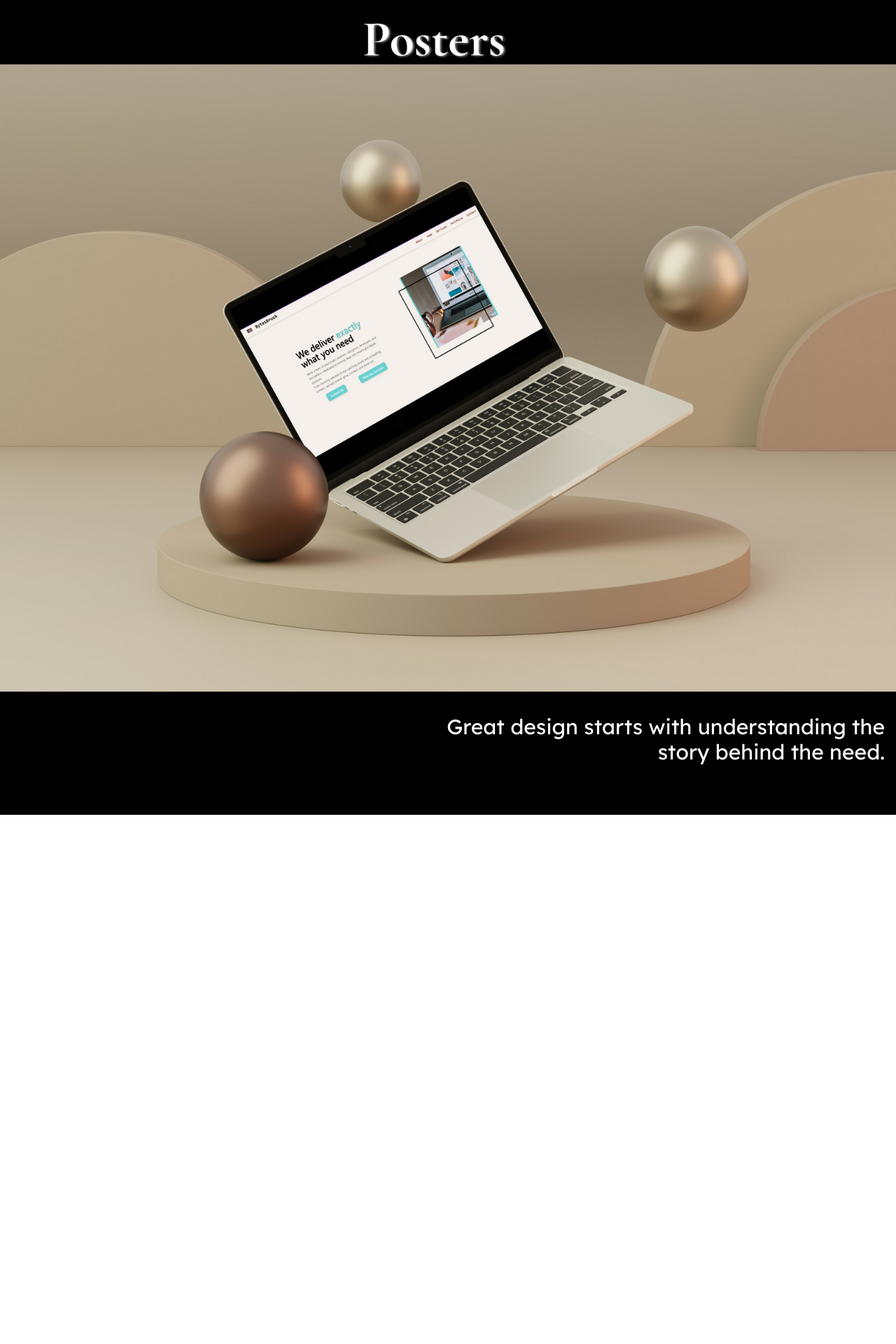
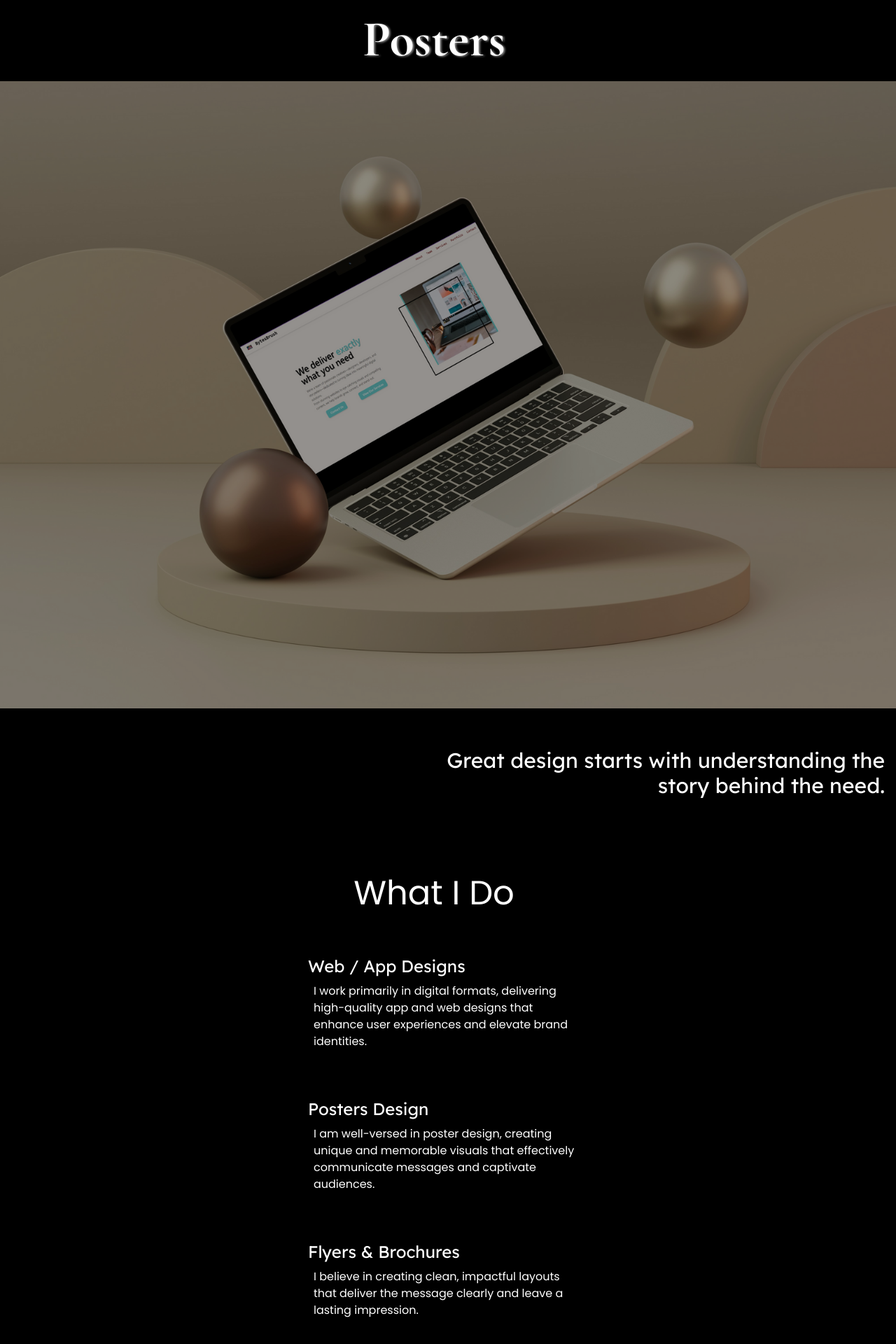
Before and after one commit to HaswanthTamil/arthi-portfolio, a Next.js app: page / in a window 1280 px wide. Shown: the part 2429-4349 px from the top of the page at 70% size. Before the commit the page ends 3593 px from the top, so only its background shows below. Built offline with nearby package versions, Linux system fonts and the light colour scheme; a web font is replaced by a local one.

Commit message:
Create Services section

```diff
--- a/src/app/page.tsx
+++ b/src/app/page.tsx
@@ -2,6 +2,7 @@ import Hero from "@/components/Hero"
 import Philosophy from "@/components/Philosophy"
 import Posters from "@/components/Posters"
 import Posts from "@/components/Posts"
+import Services from "@/components/Services"
 import Works from "@/components/Works"
 
 export default function Home() {
@@ -23,6 +24,9 @@ export default function Home() {
         <section id="posters">
           <Posters />
         </section>
+        <section id="services">
+          <Services />
+        </section>
       </main>
     </>
   )
--- a/src/components/Posters.tsx
+++ b/src/components/Posters.tsx
@@ -10,13 +10,13 @@ const Posters = () => {
         <h3 className="font-bold font-cormorant text-5xl md:text-7xl text-center mx-auto pr-10 text-shadow-white">
           Posters
         </h3>
-        <div className="mx-auto w-full">
+        <div className="mx-auto w-full py-6">
           <Image
             src={poster}
             alt="Poster Work Image"
             width={600}
             height={40}
-            className="mx-auto w-full"
+            className="mx-auto w-full opacity-60"
           />
         </div>
         <span className="text-center md:text-right text-xl md:text-3xl md:ml-auto md:max-w-2xl font-lexend py-3 md:py-8 md:pr-4">
--- a/src/components/Posts.tsx
+++ b/src/components/Posts.tsx
@@ -22,7 +22,7 @@ const Posts = () => {
               alt="Social media post for MRM Furnitures"
               width={400}
               height={400}
-              className="rounded-xl"
+              className="rounded-xl opacity-100"
             />
           </div>
 
@@ -33,7 +33,7 @@ const Posts = () => {
               alt="App Layout design"
               width={400}
               height={400}
-              className="rounded-xl"
+              className="rounded-xl opacity-95"
             />
           </div>
 
--- a/src/components/Services.tsx
+++ b/src/components/Services.tsx
@@ -0,0 +1,38 @@
+// /components/Services.tsx
+
+const services = [
+  {
+    title: "Web / App Designs",
+    desc: "I work primarily in digital formats, delivering high-quality app and web designs that enhance user experiences and elevate brand identities.",
+  },
+  {
+    title: "Posters Design",
+    desc: "I am well-versed in poster design, creating unique and memorable visuals that effectively communicate messages and captivate audiences.",
+  },
+  {
+    title: "Flyers & Brochures",
+    desc: "I believe in creating clean, impactful layouts that deliver the message clearly and leave a lasting impression.",
+  },
+]
+
+const Services = () => {
+  return (
+    <>
+      <div className="flex flex-col py-10">
+        <h3 className="font-poppins text-3xl md:text-5xl text-center mx-auto pr-10">
+          What I Do
+        </h3>
+        <div className="flex flex-col gap-5 py-10">
+          {services.map((service, idx) => (
+            <div key={idx} className="my-6 px-10 md:px-6 md:max-w-md mx-auto">
+              <h4 className="text-2xl font-lexend">{service.title}</h4>
+              <p className="text-base font-poppins mt-2 px-2">{service.desc}</p>
+            </div>
+          ))}
+        </div>
+      </div>
+    </>
+  )
+}
+
+export default Services
```
